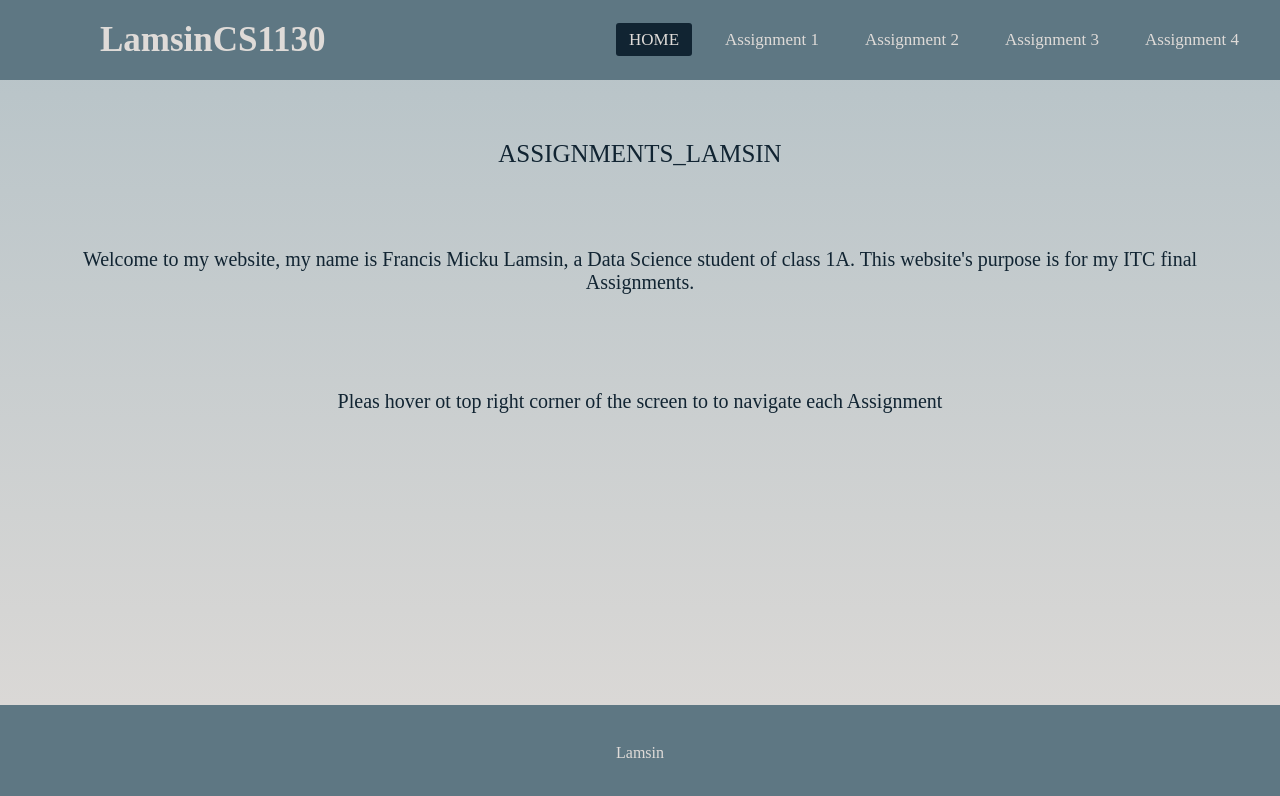
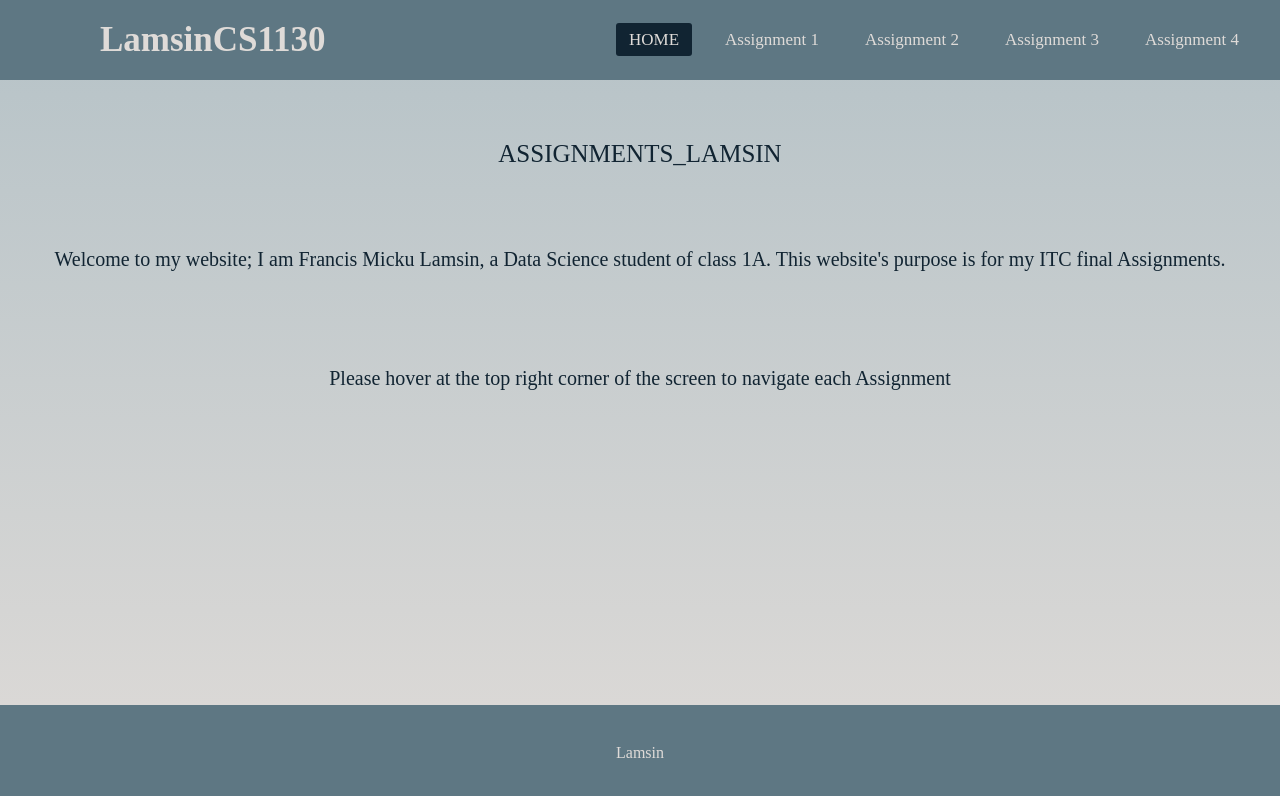
Before and after one commit to Hackeddog/Assignments, a plain HTML site: page index.html in a window 1280 px wide. Drawn offline with Linux system fonts and the light colour scheme; a script that the page names is missing.

Commit message:
Update index.html

```diff
--- a/index.html
+++ b/index.html
@@ -27,8 +27,8 @@
         <main>
             <div class="cen_pos">
                 <h1>ASSIGNMENTS_LAMSIN</h1>
-                <h2>Welcome to my website, my name is Francis Micku Lamsin, a Data Science student of class 1A. This website's purpose is for my ITC final Assignments.</h2> <br><br>
-                <h2> Pleas hover ot top right corner of the screen to to navigate each Assignment</h2>
+                <h2>Welcome to my website; I am Francis Micku Lamsin, a Data Science student of class 1A. This website's purpose is for my ITC final Assignments.</h2> <br><br>
+                <h2> Please hover at the top right corner of the screen to navigate each Assignment</h2>
             </div>
         </main>
 
```
